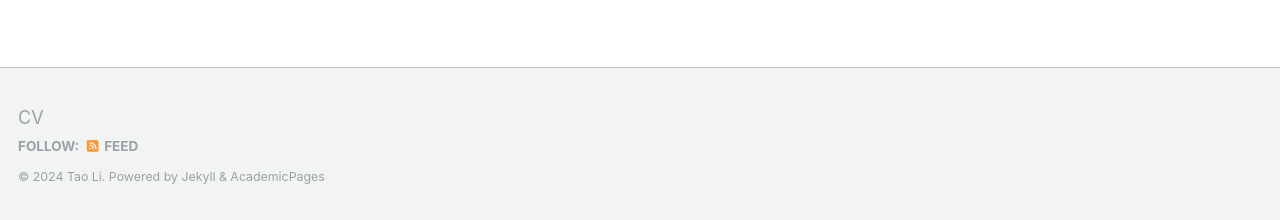
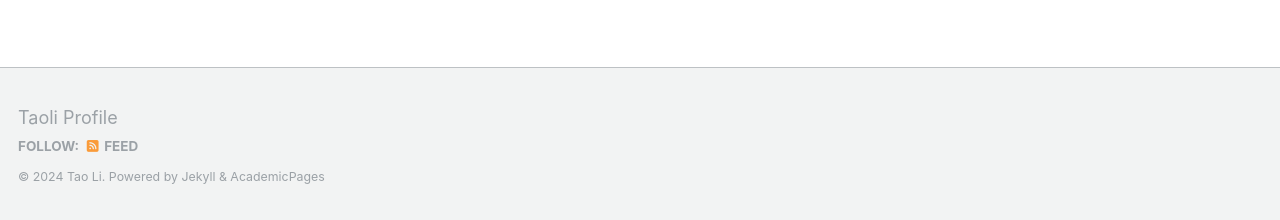
Before and after one commit to Prof-TaoLi/Homepage, a Jekyll site: the page built from _pages/about.md, in a window 1280 px wide and 900 px high, scrolled down 520 px. Shown: the part 677-897 px from the top of the window. Built offline with Jekyll 4.4.1, drawn with Linux system fonts in a browser that asks for light colours; some web fonts are replaced.

Commit message:
Update custom.html

```diff
--- a/_includes/footer/custom.html
+++ b/_includes/footer/custom.html
@@ -1,3 +1,3 @@
 <!-- start custom footer snippets -->
-<a href="/images/CV_Tao-Li_2024_Aug_homepage.pdf/">CV</a>
+<a>Taoli Profile</a>
 <!-- end custom footer snippets -->
```
